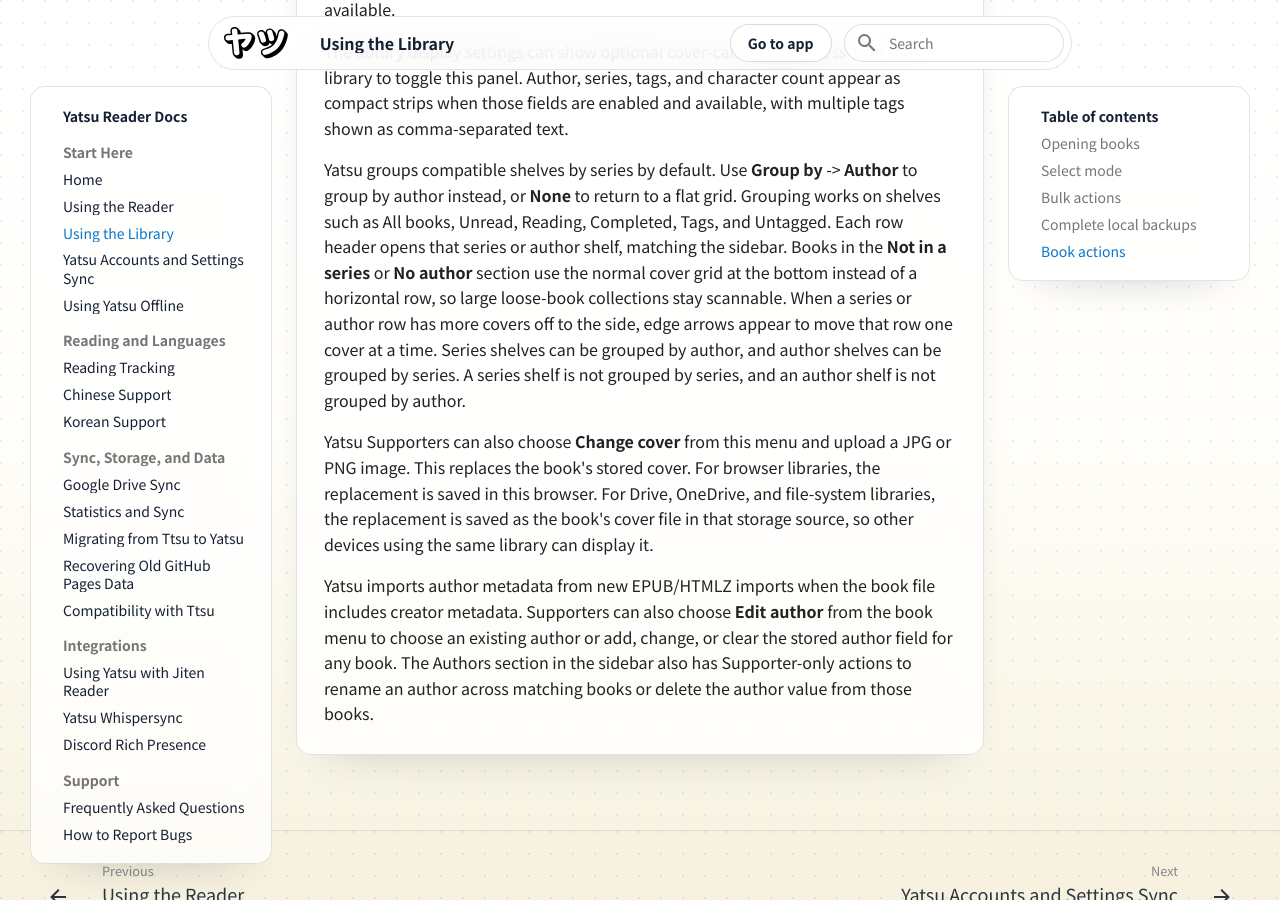
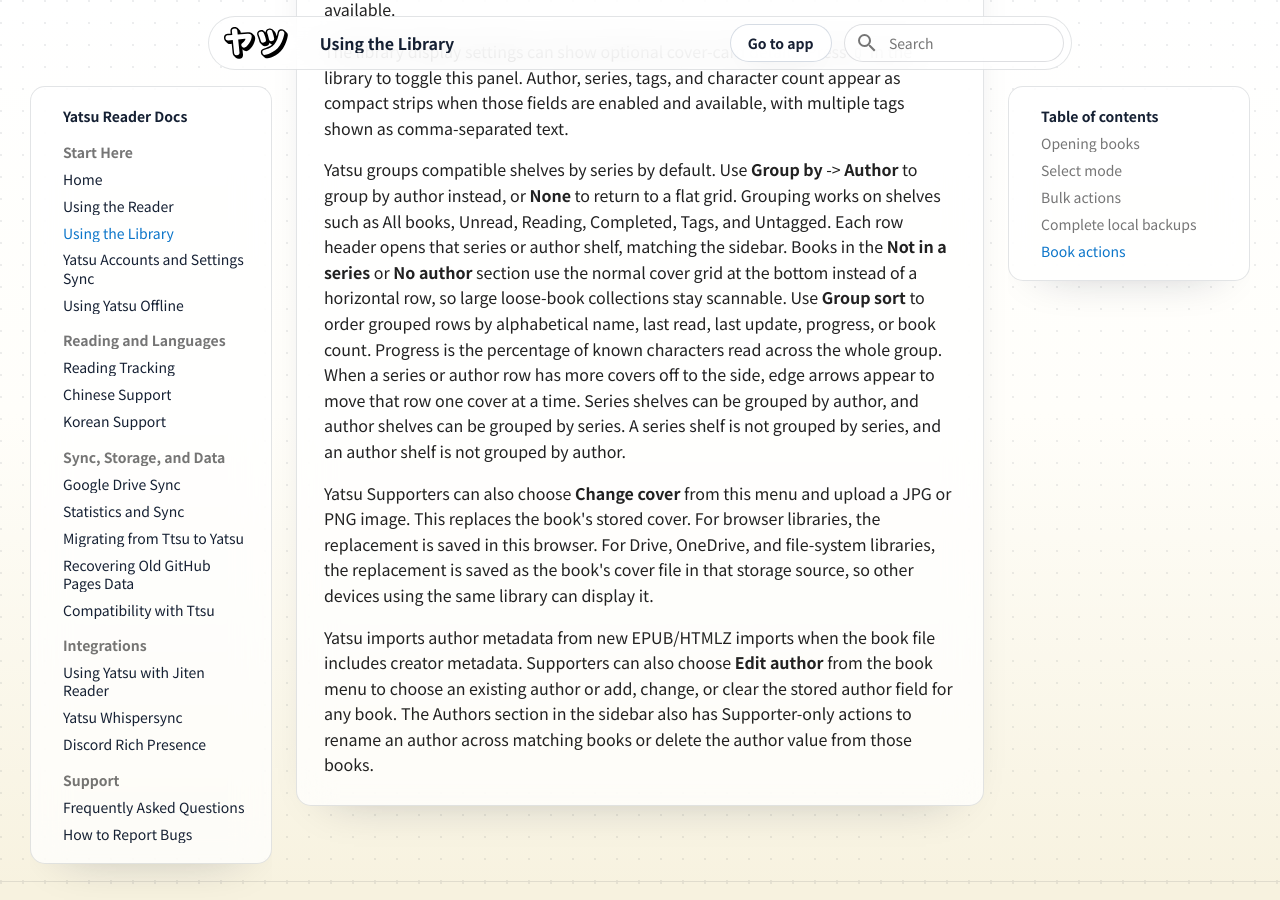
Before and after one commit to ytrms/yatsu-reader-docs, an MkDocs documentation site: the page built from docs/library.md, in a window 1280 px wide and 900 px high, scrolled down 1950 px. Built offline with MkDocs 1.6.1 and Material for MkDocs 9.7.7, drawn with Linux system fonts in a browser that asks for light colours.

Commit message:
docs: document library group sorting

```diff
--- a/docs/library.md
+++ b/docs/library.md
@@ -81,9 +81,12 @@
 and Untagged. Each row header opens that series or author shelf, matching the
 sidebar. Books in the **Not in a series** or **No author** section use the
 normal cover grid at the bottom instead of a horizontal row, so large loose-book
-collections stay scannable. When a series or author row has more covers off to
-the side, edge arrows appear to move that row one cover at a time. Series
-shelves can be grouped by author, and author shelves can be grouped by series.
+collections stay scannable. Use **Group sort** to order grouped rows by
+alphabetical name, last read, last update, progress, or book count. Progress is
+the percentage of known characters read across the whole group. When a series or
+author row has more covers off to the side, edge arrows appear to move that row
+one cover at a time. Series shelves can be grouped by author, and author shelves
+can be grouped by series.
 A series shelf is not grouped by series, and an author shelf is not grouped by
 author.
 
```
